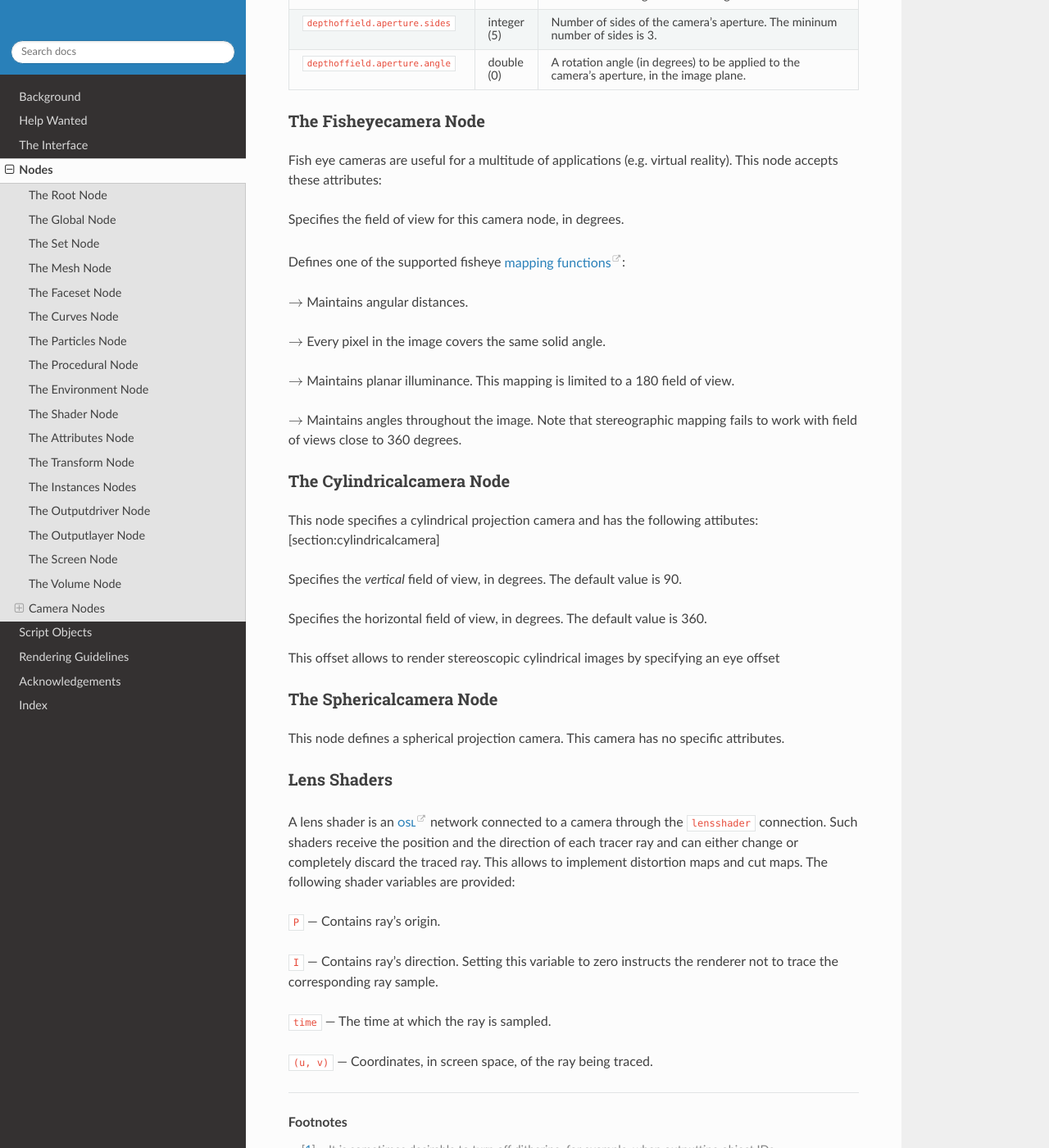
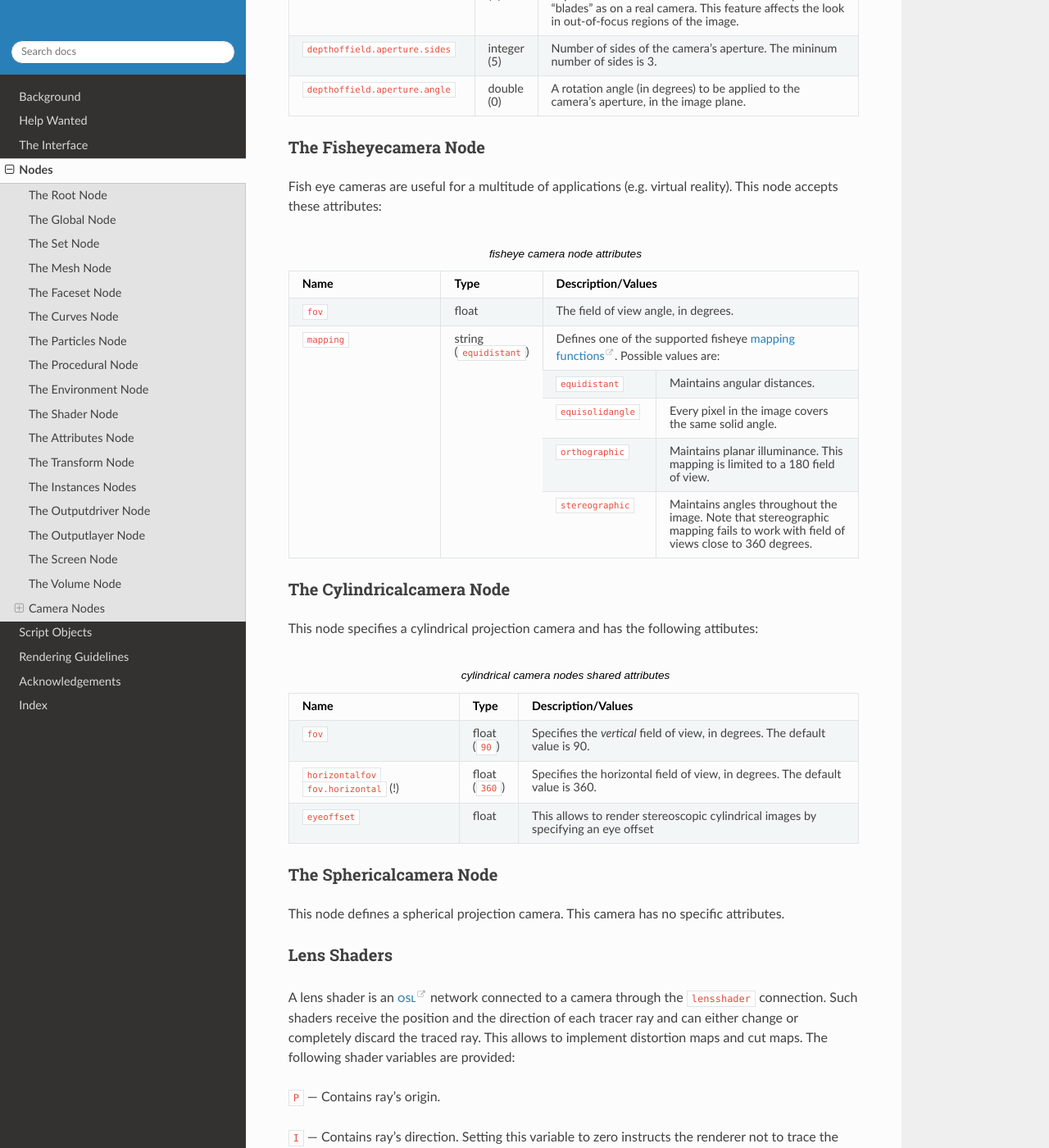
Before and after one commit to virtualritz/nsi-docs, a Sphinx documentation site: the page built from docs/nodes.rst, in a window 1280 px wide and 1400 px high, scrolled down 17896 px. Shown: the whole window at 82% size. Built offline with Sphinx 7.4.7 and the Read the Docs theme 2.0.0, drawn with Linux system fonts in a browser that asks for light colours; some of the changed text lies outside the part shown.

Commit message:
Added last missing tables to node docs. Typos.

```diff
--- a/docs/c-api.rst
+++ b/docs/c-api.rst
@@ -387,6 +387,9 @@ attribute to its default value, use .
 
 --------------
 
+: _motionblur:
+: _CAPI:nsisetattributeattime:
+
 .. code-block:: c
 
    void NSISetAttributeAtTime(
--- a/docs/guidelines.rst
+++ b/docs/guidelines.rst
@@ -293,7 +293,6 @@ Defining Output Drivers and Layers
 
    nsi graph showing the image output chain
 
-[fig:output_layers]
 
 nsi allows for a very flexible image output model. All the following
 operations are possible:
--- a/docs/nodes.rst
+++ b/docs/nodes.rst
@@ -578,7 +578,7 @@ has the following attributes:
     +=================================+==============+=======================================+
     | ``faces``                       | integer      | A list of indices of faces. It        |
     |                                 |              | identifies which faces of the         |
-    | ``face`` (!)                    |              | original geometry will be part of     |
+    | ``face.index`` (!)              |              | original geometry will be part of     |
     |                                 |              | this face set.                        |
     +---------------------------------+--------------+---------------------------------------+
 
@@ -1398,7 +1402,7 @@ below.
     |                              |                 | indicating the time at which the      |
     |                              |                 | shutter is fully open (a) and the     |
     |                              |                 | time at which the shutter starts to   |
-    |                              |                 | close (b). These two  values define   |
+    |                              |                 | close (b). These two values define    |
     |                              |                 | the top part of a trapezoid filter.   |
     |                              |                 | The end goal of this feature it to    |
     |                              |                 | simulate a mechanical shutter on      |
@@ -1482,22 +1486,44 @@ The Fisheyecamera Node
 Fish eye cameras are useful for a multitude of applications
 (e.g. virtual reality). This node accepts these attributes:
 
-Specifies the field of view for this camera node, in degrees.
-
-Defines one of the supported fisheye `mapping
-functions <https://en.wikipedia.org/wiki/Fisheye_lens>`__:
-
-:math:`\rightarrow` Maintains angular distances.
-
-:math:`\rightarrow` Every pixel in the image covers the same solid
-angle.
-
-:math:`\rightarrow` Maintains planar illuminance. This mapping is
-limited to a 180 field of view.
-
-:math:`\rightarrow` Maintains angles throughout the image. Note that
-stereographic mapping fails to work with field of views close to 360
-degrees.
+.. _WikipediaFisheyeLens: https://en.wikipedia.org/wiki/Fisheye_lens
+
+.. table:: fisheye camera node attributes
+    :widths: 3 1 2 4
+
+    +--------------------------+-------------------+-----------------------------------------+
+    | **Name**                 | **Type**          | **Description/Values**                  |
+    +==========================+===================+=========================================+
+    | ``fov``                  | float             | The field of view angle, in degrees.    |
+    +--------------------------+-------------------+-----------------------------------------+
+    | ``mapping``              | string            | Defines one of the supported fisheye    |
+    |                          | (``equidistant``) | `mapping functions                      |
+    |                          |                   | <WikipediaFisheyeLens>`__.              |
+    |                          |                   | Possible values are:                    |
+    |                          |                   +--------------------+--------------------+
+    |                          |                   | ``equidistant``    | Maintains angular  |
+    |                          |                   |                    | distances.         |
+    |                          |                   +--------------------+--------------------+
+    |                          |                   | ``equisolidangle`` | Every pixel in the |
+    |                          |                   |                    | image covers the   |
+    |                          |                   |                    | same solid angle.  |
+    |                          |                   +--------------------+--------------------+
+    |                          |                   | ``orthographic``   | Maintains planar   |
+    |                          |                   |                    | illuminance. This  |
+    |                          |                   |                    | mapping is limited |
+    |                          |                   |                    | to a 180 field of  |
+    |                          |                   |                    | view.              |
+    |                          |                   +--------------------+--------------------+
+    |                          |                   | ``stereographic``  | Maintains angles   |
+    |                          |                   |                    | throughout the     |
+    |                          |                   |                    | image. Note that   |
+    |                          |                   |                    | stereographic      |
+    |                          |                   |                    | mapping fails to   |
+    |                          |                   |                    | work with field of |
+    |                          |                   |                    | views close to 360 |
+    |                          |                   |                    | degrees.           |
+    +--------------------------+-------------------+--------------------+--------------------+
+
 
 .. _node:cylindricalcamera:
 
@@ -1505,16 +1531,26 @@ The Cylindricalcamera Node
 ~~~~~~~~~~~~~~~~~~~~~~~~~~
 
 This node specifies a cylindrical projection camera and has the
-following attibutes: [section:cylindricalcamera]
-
-Specifies the *vertical* field of view, in degrees. The default value is
-90.
-
-Specifies the horizontal field of view, in degrees. The default value is
-360.
-
-This offset allows to render stereoscopic cylindrical images by
-specifying an eye offset
+following attibutes:
+
+.. table:: cylindrical camera nodes shared attributes
+    :widths: 3 1 6
+
+    +----------------------------------+--------------+--------------------------------------+
+    | **Name**                         | **Type**     | **Description/Values**               |
+    +==================================+==============+======================================+
+    | ``fov``                          | float        | Specifies the *vertical* field of    |
+    |                                  |              | view, in degrees. The default value  |
+    |                                  | (``90``)     | is 90.                               |
+    +----------------------------------+--------------+--------------------------------------+
+    | ``horizontalfov``                | float        | Specifies the horizontal field of    |
+    |                                  |              | view, in degrees. The default value  |
+    | ``fov.horizontal`` (!)           | (``360``)    | is 360.                              |
+    +----------------------------------+--------------+--------------------------------------+
+    | ``eyeoffset``                    | float        | This allows to render stereoscopic   |
+    |                                  |              | cylindrical images by specifying an  |
+    |                                  |              | eye offset                           |
+    +----------------------------------+--------------+--------------------------------------+
 
 .. _node:sphericalcamera:
 
@@ -1545,7 +1581,3 @@ instructs the renderer not to trace the corresponding ray sample.
 --------------
 
 .. rubric:: Footnotes
-
-.. [#]
-   It is sometimes desirable to turn off dithering, for example, when
-   outputting object IDs.
```
Also changed, not shown: other parts of docs/nodes.rst (+4 -0 lines), docs/wip.rst (+4 -4 lines).
